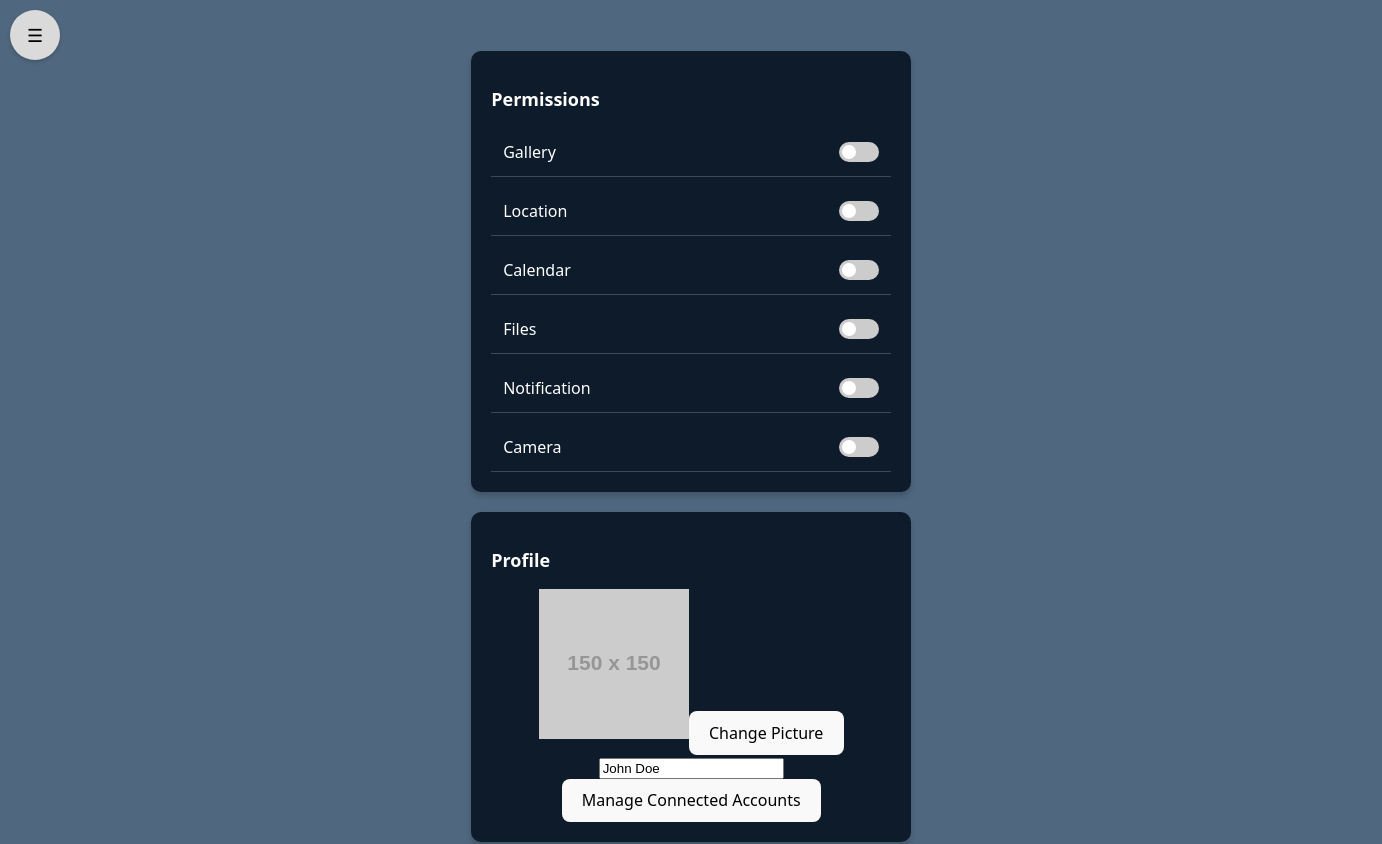
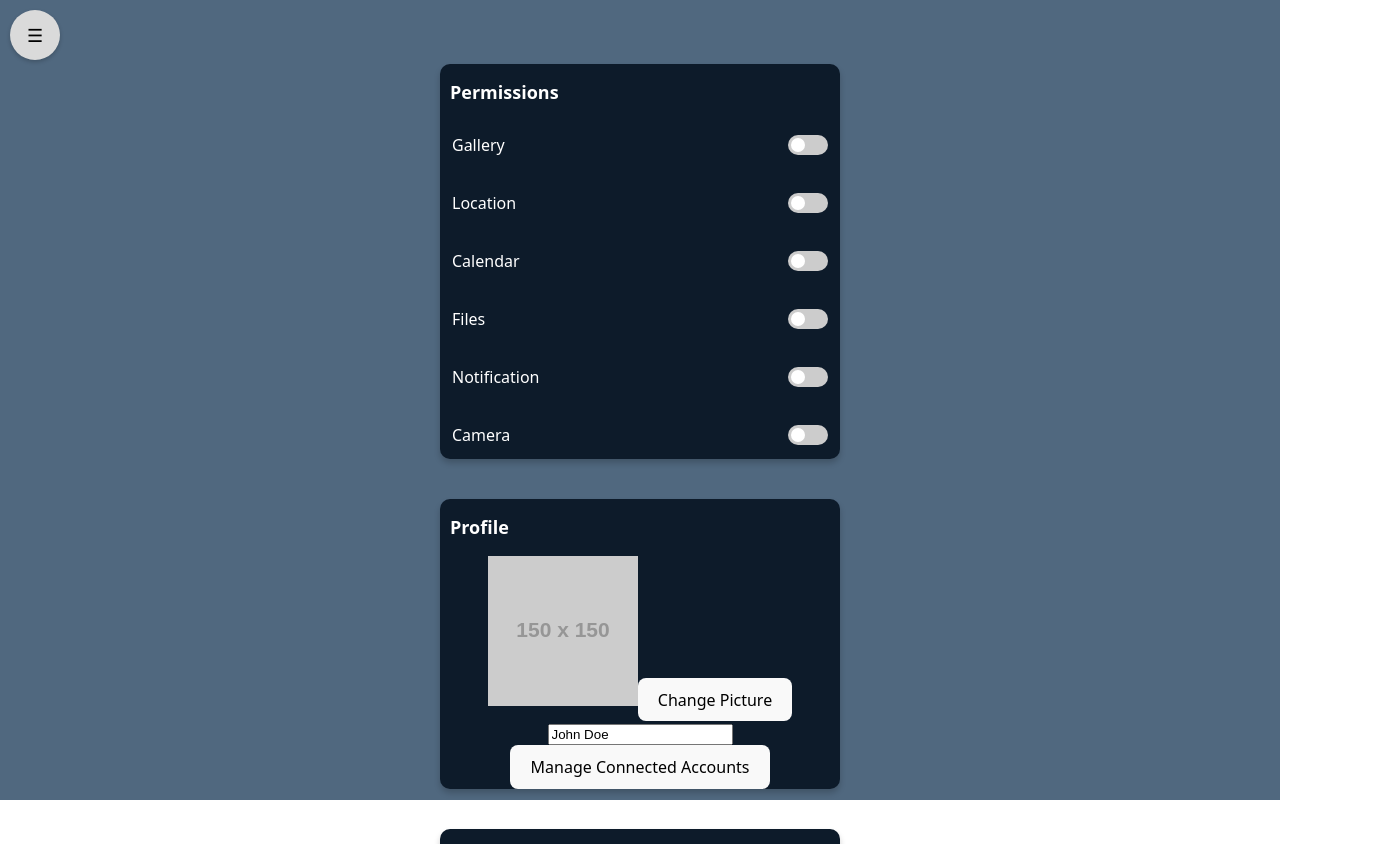
Before and after one commit to InnovationLabsDev/AI-Social-Media-Companion, a React (Vite) app in the folder client/: page /settings in a window 1280 px wide. Shown: the top 844 px of the page, 1382 px wide, since content can reach past the window. Built offline with nearby package versions, Linux system fonts and the light colour scheme.

Commit message:
[style]: Fix styles for settings page

```diff
--- a/client/src/pages-website/settingsPage.jsx
+++ b/client/src/pages-website/settingsPage.jsx
@@ -34,7 +34,7 @@ function SettingsPage() {
             <Sidebar />
 
             {/* 🔹 Permissions Section */}
-            <div className={classes.section}>
+            <div className={classes.section + " " + classes.permissionsSection}>
                 <h2>Permissions</h2>
                 <div className={classes.permissionItems}>
                     {Object.keys(permissions).map((permission) => (
--- a/client/src/styles/settingsPage.module.css
+++ b/client/src/styles/settingsPage.module.css
@@ -1,7 +1,8 @@
 /* Stiluri generale pentru container */
 .settingsContainer {
-    padding: 4vw;
-    background-color: #50687F; /* Fundal ajustat */
+    /* padding: 4%; */
+    background-color: #50687F;
+    /* Fundal ajustat */
     width: 100vw;
     height: 100vh;
     display: flex;
@@ -12,19 +13,26 @@
 
 /* 🔹 Carduri pentru secțiuni */
 .section {
-    background-color: #0D1B2A; /* Card închis la culoare */
+    background-color: #0D1B2A;
+    /* Card închis la culoare */
     width: 90%;
     max-width: 400px;
-    padding: 20px;
+    /* padding: 20px; */
+    margin: 20px;
     border-radius: 10px;
     box-shadow: 0px 4px 6px rgba(0, 0, 0, 0.2);
     margin-bottom: 20px;
+}
+
+.permissionsSection {
+    margin-top: 8vh;
 }
 
 /* 🔹 Titluri pentru secțiuni */
 h2 {
     font-size: 18px;
     margin-bottom: 15px;
+    margin-left: 10px;
     color: #ffffff;
     text-align: left;
 }
@@ -46,7 +54,7 @@ h2 {
     padding: 15px;
     font-size: 16px;
     color: white;
-    border-bottom: 1px solid rgba(255, 255, 255, 0.2);
+    /* border-bottom: 1px solid rgba(255, 255, 255, 0.2); */
 }
 
 .settingsItem:last-child {
@@ -80,7 +88,7 @@ h2 {
     color: white;
     font-size: 16px;
     padding: 12px;
-    border-bottom: 1px solid rgba(255, 255, 255, 0.2);
+    /* border-bottom: 1px solid rgba(255, 255, 255, 0.2); */
 }
 
 /* 🔹 Custom toggle switch */
@@ -121,10 +129,10 @@ h2 {
     border-radius: 50%;
 }
 
-input:checked + .slider {
+input:checked+.slider {
     background-color: #007bff;
 }
 
-input:checked + .slider:before {
+input:checked+.slider:before {
     transform: translateX(20px);
 }
```
